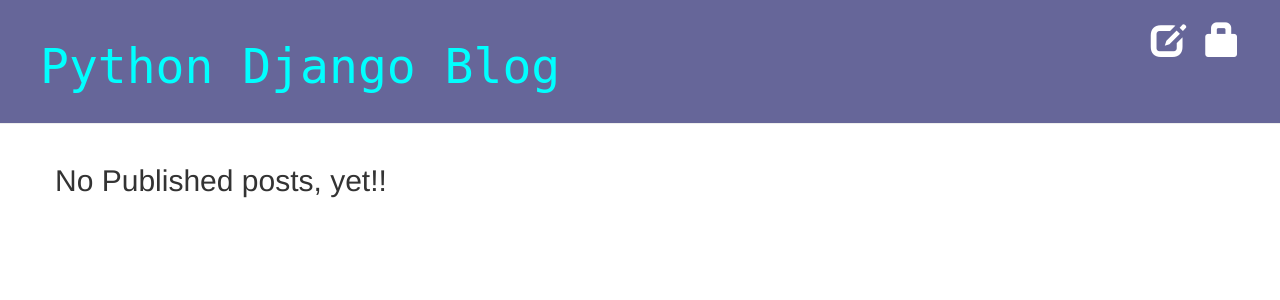
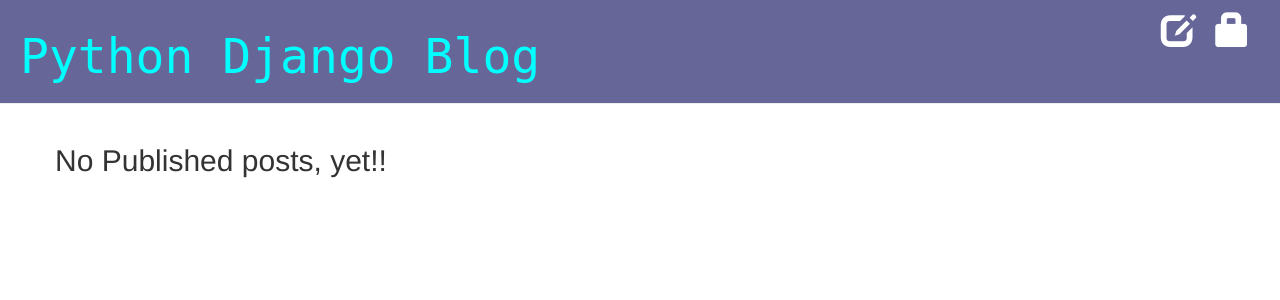
Before and after one commit to digideskio/python-django, a Django app: page / in a window 1280 px wide. Shown: the top 300 px of the page. Run offline with Django 3.2, Linux system fonts and the light colour scheme; data that the repository does not hold is empty; some libraries are stand-ins or nearby versions.

Commit message:
adjust formatting

```diff
--- a/blog/static/css/blog.css
+++ b/blog/static/css/blog.css
@@ -5,7 +5,7 @@
 .page-header {
     background-color: #666699;
     margin-top: 0;
-    padding: 20px 20px 20px 40px;
+    padding: 10px 10px 10px 20px;
 }
 
 .page-header h1, .page-header h1 a, .page-header h1 a:visited, .page-header h1 a:active {
```
